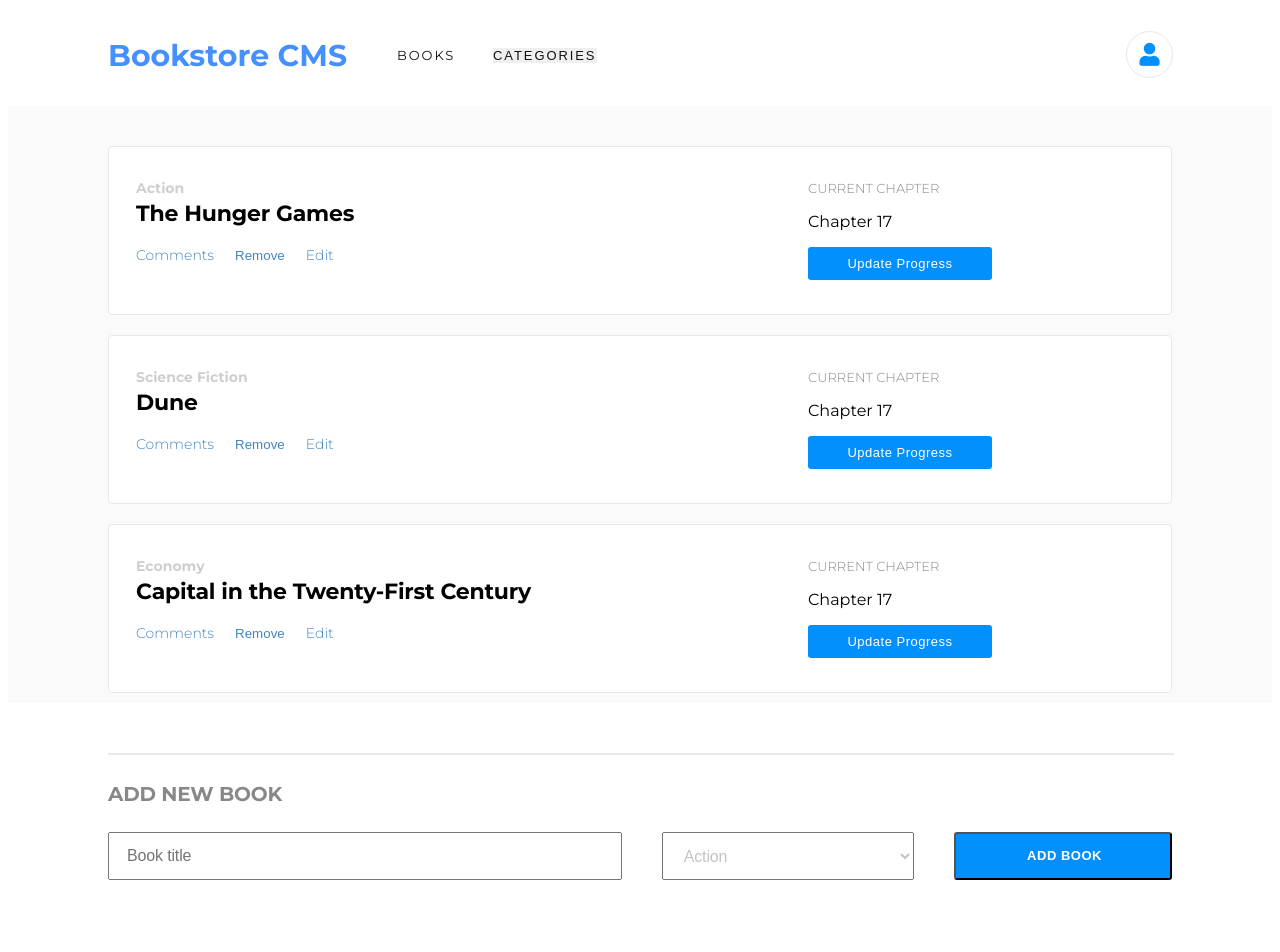
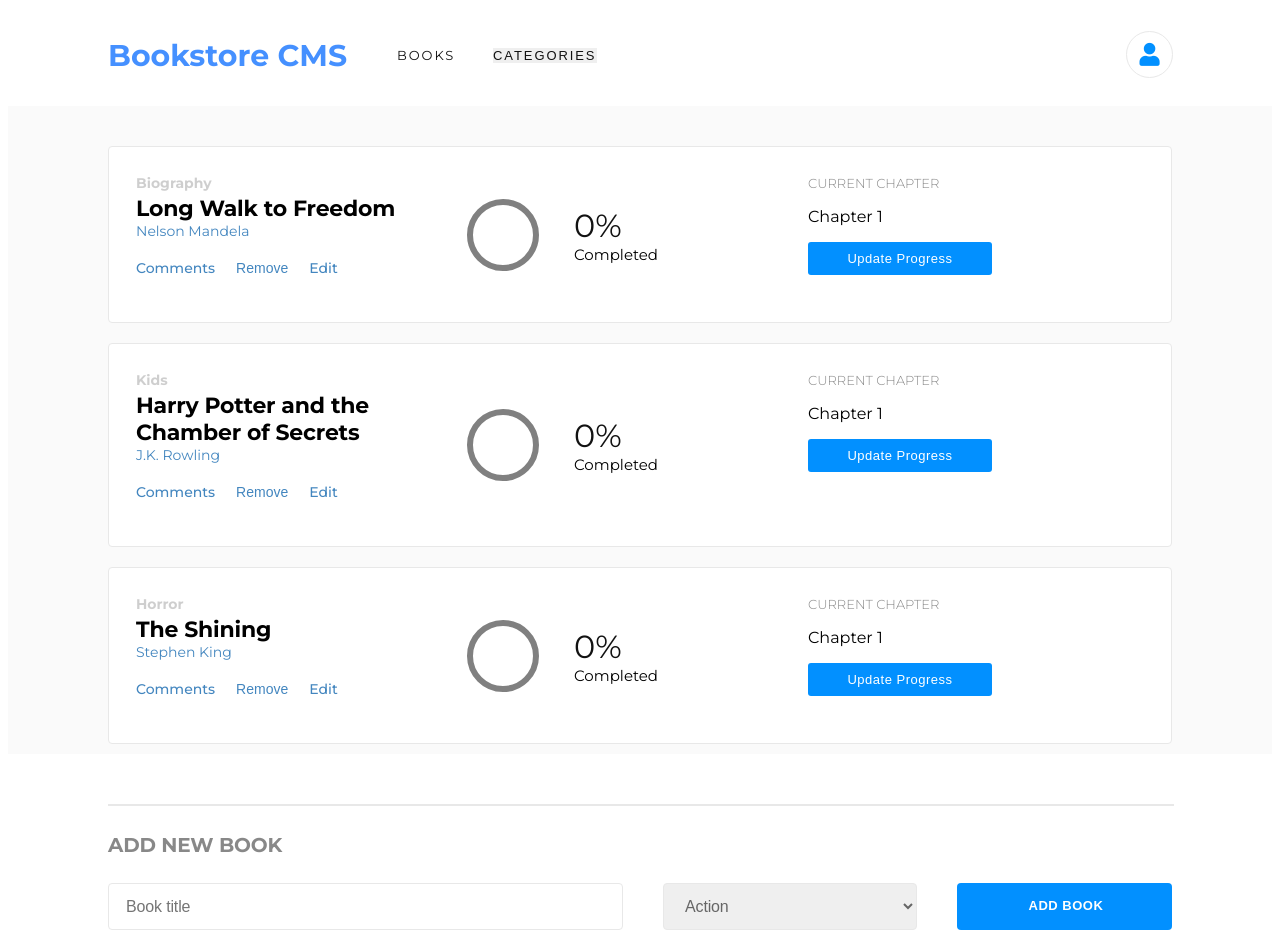
Before and after one commit to Joseph-Burke/Bookstore, a React (Create React App) app: page / in a window 1280 px wide. Shown: the top 952 px of the page. Built offline with nearby package versions, Linux system fonts and the light colour scheme.

Commit message:
Add final styles

```diff
--- a/public/index.css
+++ b/public/index.css
@@ -56,13 +56,16 @@
     background-color: #fafafa; }
     #root .books-list .book-card {
       display: flex;
-      padding: 32px 27px;
+      padding: 27px;
       margin: 10px 0;
       background-color: white;
       border: solid 1px #e8e8e8;
       border-radius: 4px; }
       #root .books-list .book-card .left-side {
-        flex: 2; }
+        flex: 2;
+        display: flex;
+        justify-content: space-between;
+        align-items: center; }
         #root .books-list .book-card .left-side .book-details .category-sub-title {
           margin: 0;
           font-size: 14px;
@@ -72,6 +75,11 @@
           margin: 3px 0 0 0;
           font-size: 22px;
           letter-spacing: -0.2px; }
+        #root .books-list .book-card .left-side .book-details .author {
+          margin: 0;
+          color: #4386bf;
+          font-size: 14px;
+          font-weight: 400; }
         #root .books-list .book-card .left-side .book-details .options {
           display: flex;
           list-style-type: none;
@@ -79,17 +87,37 @@
           #root .books-list .book-card .left-side .book-details .options li {
             margin: 3px 15px 2px 0;
             color: #4386bf;
-            font-weight: 300;
+            font-weight: 500;
             font-size: 14px; }
           #root .books-list .book-card .left-side .book-details .options button {
             appearance: none;
             background: none;
             border: none;
-            color: #4386bf; }
+            color: #4386bf;
+            font-weight: 300;
+            font-size: 14px; }
           #root .books-list .book-card .left-side .book-details .options li:hover,
           #root .books-list .book-card .left-side .book-details .options button:hover {
             text-decoration: underline;
             cursor: pointer; }
+        #root .books-list .book-card .left-side .completion-display {
+          padding-right: 150px;
+          display: flex;
+          align-items: center; }
+          #root .books-list .book-card .left-side .completion-display .circle {
+            width: 60px;
+            height: 60px;
+            border: 6px solid grey;
+            border-radius: 100%;
+            margin-right: 35px; }
+          #root .books-list .book-card .left-side .completion-display .percentage,
+          #root .books-list .book-card .left-side .completion-display .completed {
+            margin: 0; }
+          #root .books-list .book-card .left-side .completion-display .percentage {
+            font-size: 32px;
+            color: #121212; }
+          #root .books-list .book-card .left-side .completion-display .completed {
+            font-size: 15px; }
       #root .books-list .book-card .right-side {
         flex: 1; }
         #root .books-list .book-card .right-side .chapter-details h6 {
@@ -123,10 +151,15 @@
     #root .form-section form {
       display: flex; }
       #root .form-section form #title,
+      #root .form-section form #category,
+      #root .form-section form .submit-button {
+        border-radius: 4px; }
+      #root .form-section form #title,
       #root .form-section form #category {
         font-size: 16px;
         letter-spacing: -0.15px;
-        color: #c4c4c4; }
+        color: #666;
+        border: solid 1px #e8e8e8; }
       #root .form-section form #title {
         padding: 13px 17px;
         flex: 11; }
@@ -137,7 +170,7 @@
       #root .form-section form .submit-button {
         flex: 4;
         padding: 12.8px 19px 14.2px 22px;
-        border-radius: 3px;
+        border: none;
         background-color: #0290ff;
         font-size: 13px;
         font-weight: bold;
--- a/src/components/Book.js
+++ b/src/components/Book.js
@@ -3,13 +3,16 @@ import PropTypes from "prop-types";
 
 const Book = props => {
   const { book, removeBook } = props;
-  const { id, title, category } = book;
+  const { id, title, category, author } = book;
+  const authorDisplay = book.hasOwnProperty('author') ? <h6 className="author">{author}</h6> : null;
+
   return (
     <div className="book-card">
       <div className="left-side">
         <div className="book-details">
           <h6 className="category-sub-title">{category}</h6>
           <h6 className="title">{title}</h6>
+          {authorDisplay}
           <ul className="options">
             <li>Comments</li>
             <li>
@@ -20,12 +23,18 @@ const Book = props => {
             <li>Edit</li>
           </ul>
         </div>
-        <div className="completion-display"></div>
+        <div className="completion-display">
+          <div class="circle"></div>
+          <div>
+            <p className="percentage">0%</p>
+            <p className="completed">Completed</p>
+          </div>
+        </div>
       </div>
       <div className="right-side">
         <div className="chapter-details">
           <h6 class="chapter-title">CURRENT CHAPTER</h6>
-          <p class="chapter-text">Chapter 17</p>
+          <p class="chapter-text">Chapter 1</p>
           <button class="progress-button">Update Progress</button>
         </div>
       </div>
--- a/src/index.js
+++ b/src/index.js
@@ -6,25 +6,45 @@ import App from './components/App';
 import combinedReducer from './reducers/index';
 import generateRandomID from './helpers/generateRandomID';
 
+// const initialState = {
+//   books: [
+//     {
+//       id: generateRandomID(),
+//       title: 'Long Walk to Freedom',
+//       category: 'Biography',
+//     },
+//     {
+//       id: generateRandomID(),
+//       title: 'Harry Potter and the Chamber of Secrets',
+//       category: 'Kids',
+//     },
+//     {
+//       id: generateRandomID(),
+//       title: 'The Shining',
+//       category: 'Horror',
+//     },
+//   ],
+// };
+
 const initialState = {
   books: [
     {
       id: generateRandomID(),
-      title: 'The Hunger Games',
-      category: 'Action',
-      author: 'Suzanne Collins',
+      title: 'Long Walk to Freedom',
+      category: 'Biography',
+      author: 'Nelson Mandela',
     },
     {
       id: generateRandomID(),
-      title: 'Dune',
-      category: 'Science Fiction',
-      author: 'Frank Herbert',
+      title: 'Harry Potter and the Chamber of Secrets',
+      category: 'Kids',
+      author: 'J.K. Rowling',
     },
     {
       id: generateRandomID(),
-      title: 'Capital in the Twenty-First Century',
-      category: 'Economy',
-      author: 'Suzanne Collins',
+      title: 'The Shining',
+      category: 'Horror',
+      author: 'Stephen King',
     },
   ],
 };
--- a/src/styles/style.scss
+++ b/src/styles/style.scss
@@ -82,7 +82,7 @@
 
     .book-card {
       display: flex;
-      padding: 32px 27px;
+      padding: 27px;
       margin: 10px 0;
       background-color: white;
       border: solid 1px #e8e8e8;
@@ -90,6 +90,9 @@
 
       .left-side {
         flex: 2;
+        display: flex;
+        justify-content: space-between;
+        align-items: center;
 
         .book-details {
           .category-sub-title {
@@ -105,6 +108,13 @@
             letter-spacing: -0.2px;
           }
 
+          .author {
+            margin: 0;
+            color: #4386bf;
+            font-size: 14px;
+            font-weight: 400;
+          }
+
           .options {
             display: flex;
             list-style-type: none;
@@ -113,7 +123,7 @@
             li {
               margin: 3px 15px 2px 0;
               color: #4386bf;
-              font-weight: 300;
+              font-weight: 500;
               font-size: 14px;
             }
 
@@ -122,6 +132,8 @@
               background: none;
               border: none;
               color: #4386bf;
+              font-weight: 300;
+              font-size: 14px;
             }
 
             li:hover,
@@ -129,6 +141,34 @@
               text-decoration: underline;
               cursor: pointer;
             }
+          }
+        }
+
+        .completion-display {
+          padding-right: 150px;
+          display: flex;
+          align-items: center;
+
+          .circle {
+            width: 60px;
+            height: 60px;
+            border: 6px solid grey;
+            border-radius: 100%;
+            margin-right: 35px;
+          }
+
+          .percentage,
+          .completed {
+            margin: 0;
+          }
+
+          .percentage {
+            font-size: 32px;
+            color: #121212;
+          }
+
+          .completed {
+            font-size: 15px;
           }
         }
       }
@@ -184,10 +224,17 @@
       display: flex;
 
       #title,
+      #category,
+      .submit-button {
+        border-radius: 4px;
+      }
+
+      #title,
       #category {
         font-size: 16px;
         letter-spacing: -0.15px;
-        color: #c4c4c4;
+        color: #666;
+        border: solid 1px #e8e8e8;
       }
 
       #title {
@@ -204,7 +251,7 @@
       .submit-button {
         flex: 4;
         padding: 12.8px 19px 14.2px 22px;
-        border-radius: 3px;
+        border: none;
         background-color: #0290ff;
         font-size: 13px;
         font-weight: bold;
```
Also changed, not shown: 1 other file (tests, documents, lock files or other folders).
